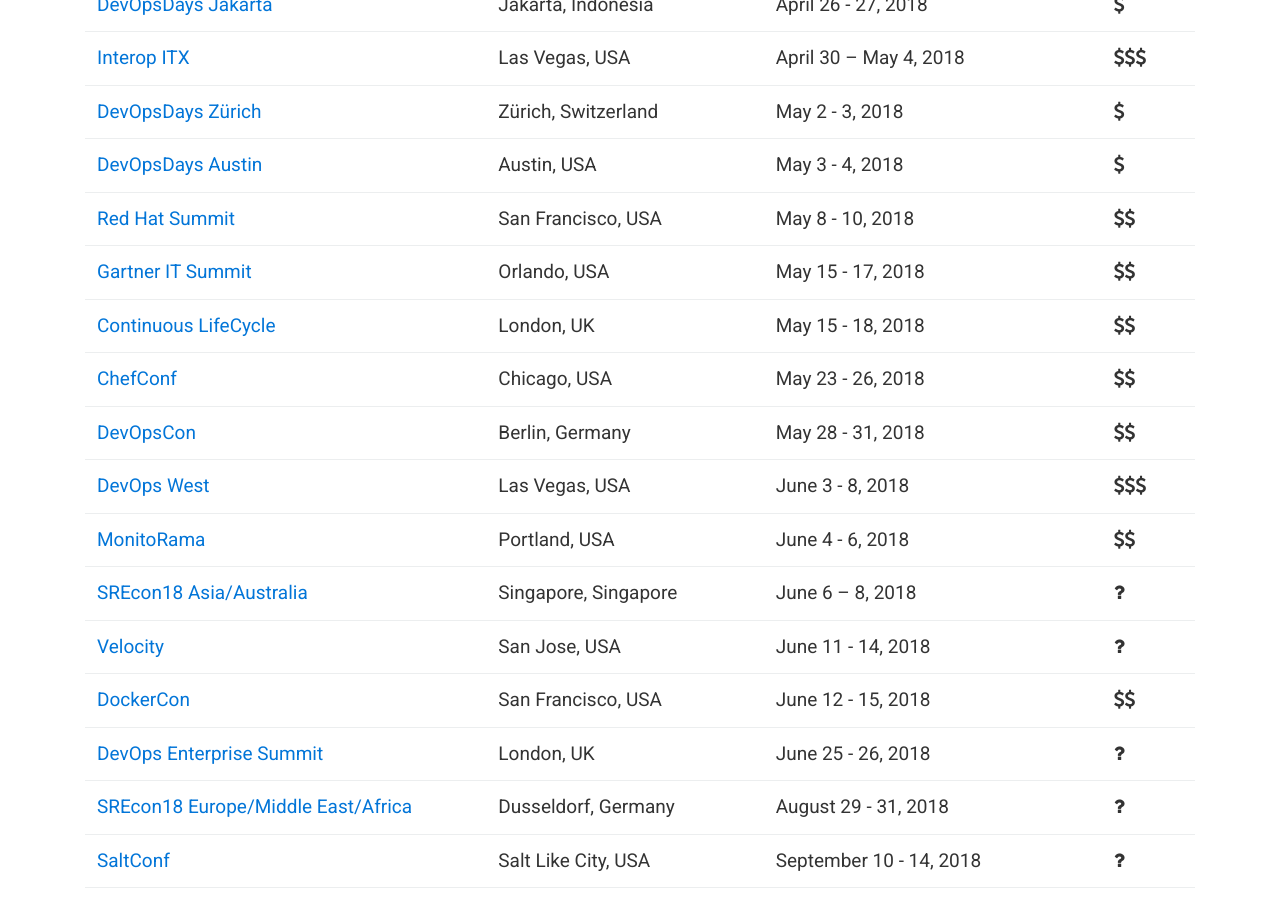
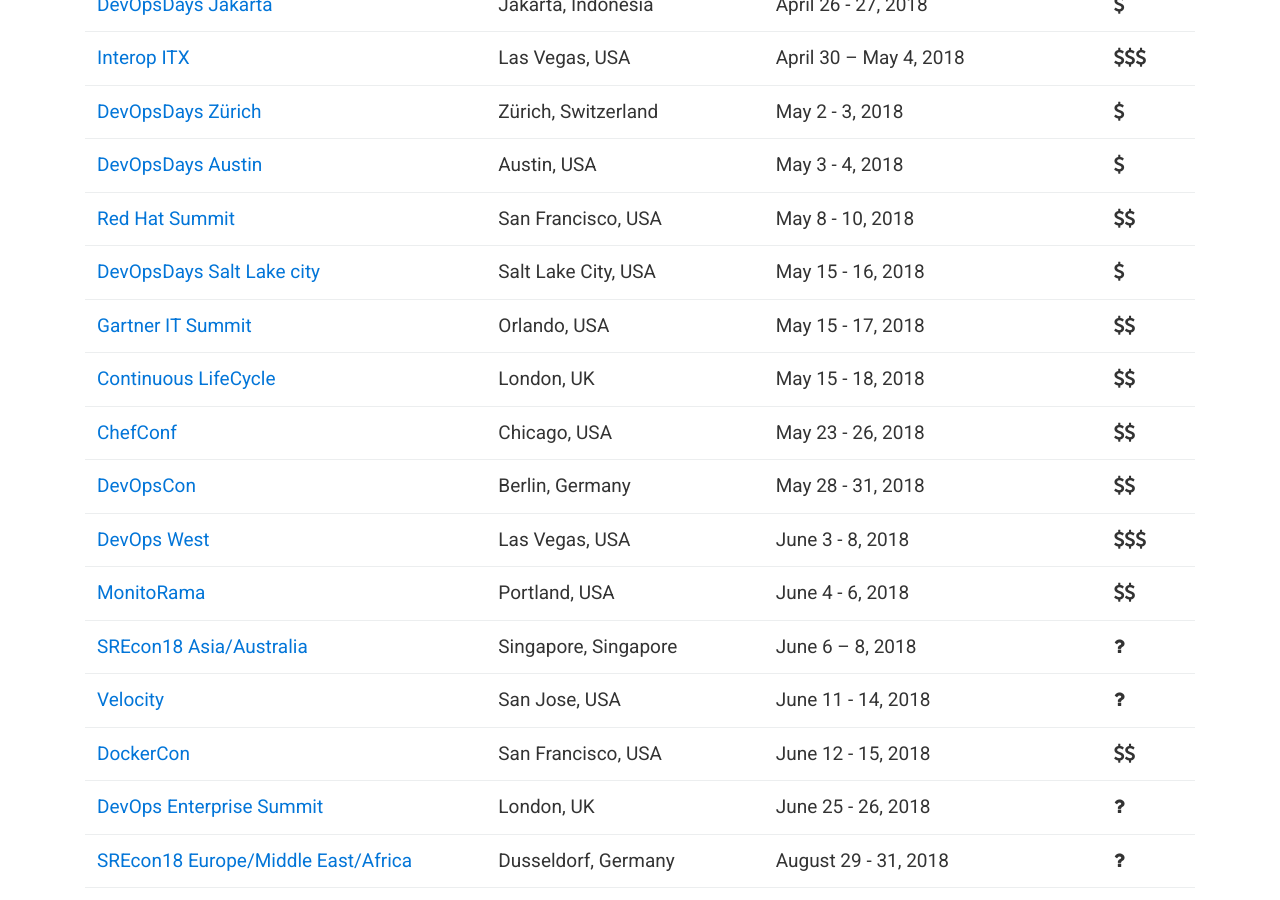
Before and after one commit to finspin/gotodevops.org, a Jekyll site: the page built from index.md, in a window 1280 px wide and 900 px high, scrolled down 1728 px. Built offline with Jekyll 4.4.1, drawn with Linux system fonts in a browser that asks for light colours; nearby versions of some CDN libraries.

Commit message:
DevOpsDays Salt Lake City

```diff
--- a/_data/conferences.yml
+++ b/_data/conferences.yml
@@ -295,6 +295,15 @@
   start-date: 1525737600
   cost: 2
 
+- name: DevOpsDays Salt Lake city
+  url: https://www.devopsdays.org/events/2018-salt-lake-city
+  location:
+      city: Salt Lake City
+      country: USA
+  date: May 15 - 16, 2018
+  start-date: 1526385600
+  cost: 1
+
 - name: Gartner IT Summit
   url: https://www.gartner.com/events/na/infrastructure-operations-management#
   location:
```
